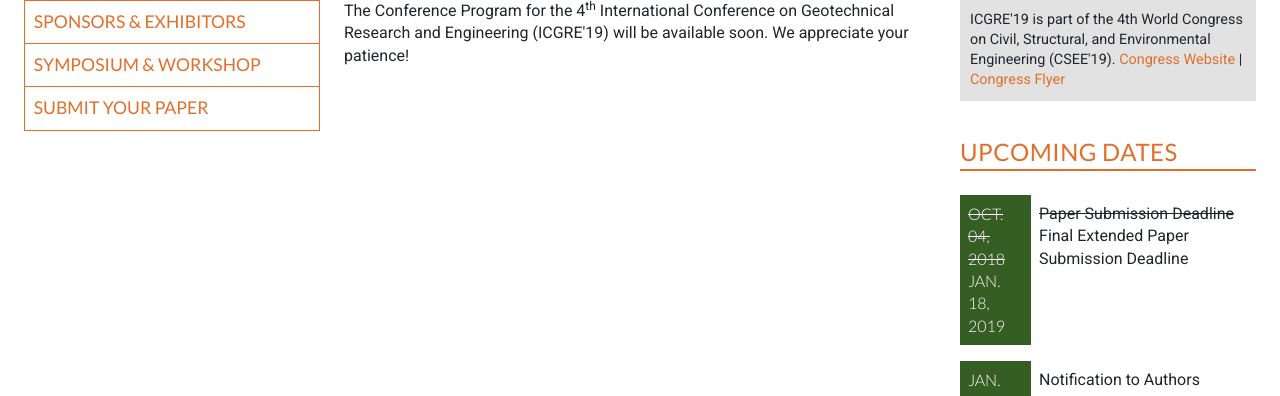
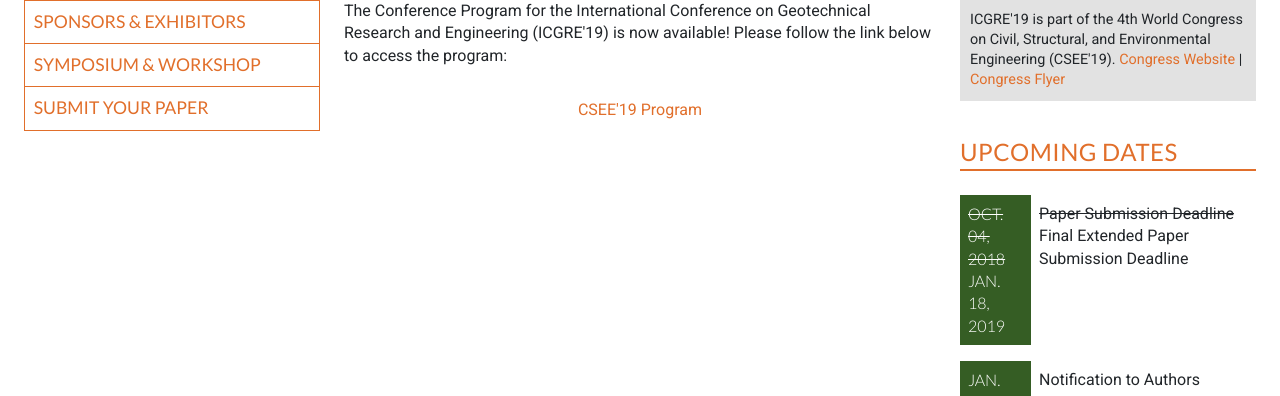
Before and after one commit to emdsgn/icgre, a Jekyll site: the page built from program.html, in a window 1280 px wide and 900 px high, cut to the strip 504-900 px from the top of the window. Built offline with Jekyll 4.4.1, drawn with Linux system fonts in a browser that asks for light colours; nearby versions of some CDN libraries; Markdown is read by kramdown in place of the engine named in the settings; comment, search, counter and statistics services are not loaded.

Commit message:
added program

```diff
--- a/program.html
+++ b/program.html
@@ -7,10 +7,10 @@
 
 <div class="unit unit-s-1 unit-m-1-4-1 unit-l-1-4-1">
   <div class="unit-spacer content">
-    The Conference Program for the 4<sup>th</sup> International Conference on Geotechnical Research and Engineering (ICGRE'19) will be available soon. We appreciate your patience!
-<!--
-    <p class="body">The Conference Program for the International Conference on Geotechnical Research and Engineering (ICGRE'17)  is now available! Please follow the link below to access the program:</p>
+   <!-- The Conference Program for the 4<sup>th</sup> International Conference on Geotechnical Research and Engineering (ICGRE'19) will be available soon. We appreciate your patience!-->
 
-    <p align="center"><a href="../CSEE17_Program.pdf" class="body-link">CSEE'17 Program</a></p>  -->
+    <p class="body">The Conference Program for the International Conference on Geotechnical Research and Engineering (ICGRE'19)  is now available! Please follow the link below to access the program:</p>
+
+    <p align="center"><a href="https://cseecongress.com/program" class="body-link">CSEE'19 Program</a></p>
   </div>
   </div>
```
Also changed, not shown: 1 other file.
